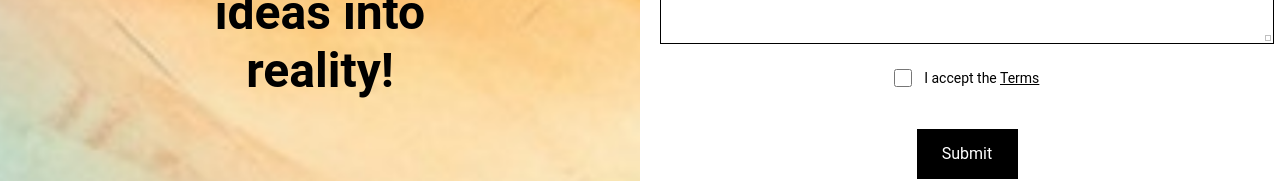
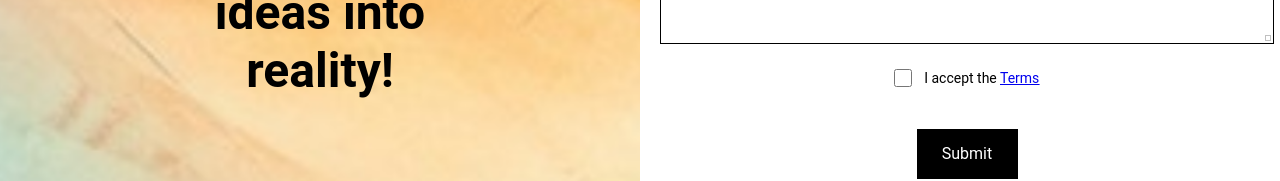
Before and after one commit to Bhati90/kapinovaweb, a React (Create React App) app: page /contact in a window 1280 px wide. Shown: the part 582-763 px from the top of the page. Built offline with nearby package versions, Linux system fonts and the light colour scheme.

Commit message:
Update FrameComponent.js

```diff
--- a/src/component/FrameComponent.js
+++ b/src/component/FrameComponent.js
@@ -50,7 +50,9 @@ const FrameComponent = () => {
               <input className="m-0 h-[1.219rem] w-[1.125rem]" type="checkbox" />
               <div className="relative leading-[150%] inline-block min-w-[7.25rem]">
                 {`I accept the `}
+<a href = "/terms">
                 <span className="[text-decoration:underline]">Terms</span>
+    </a>
               </div>
             </div>
           </div>
```
